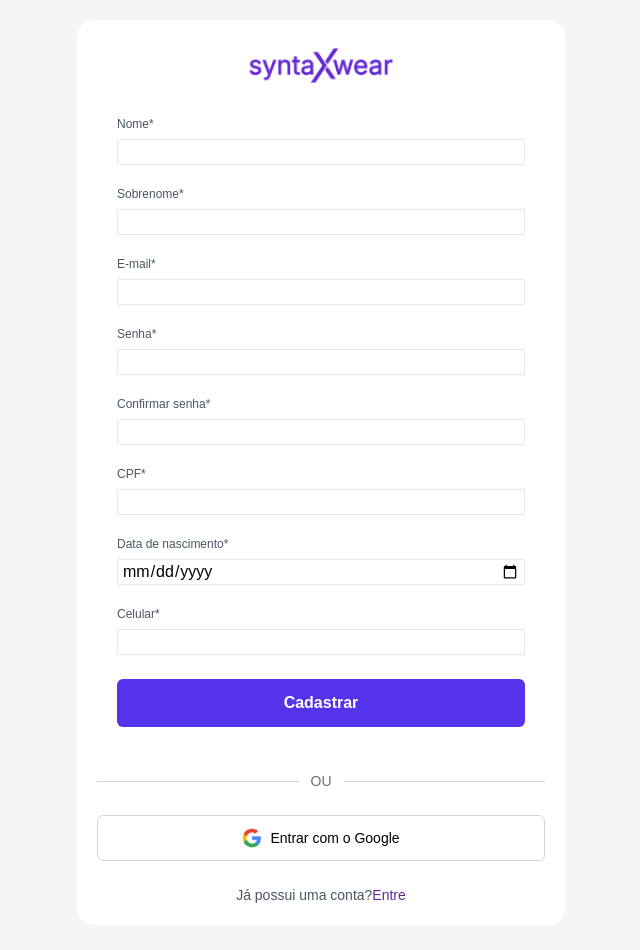
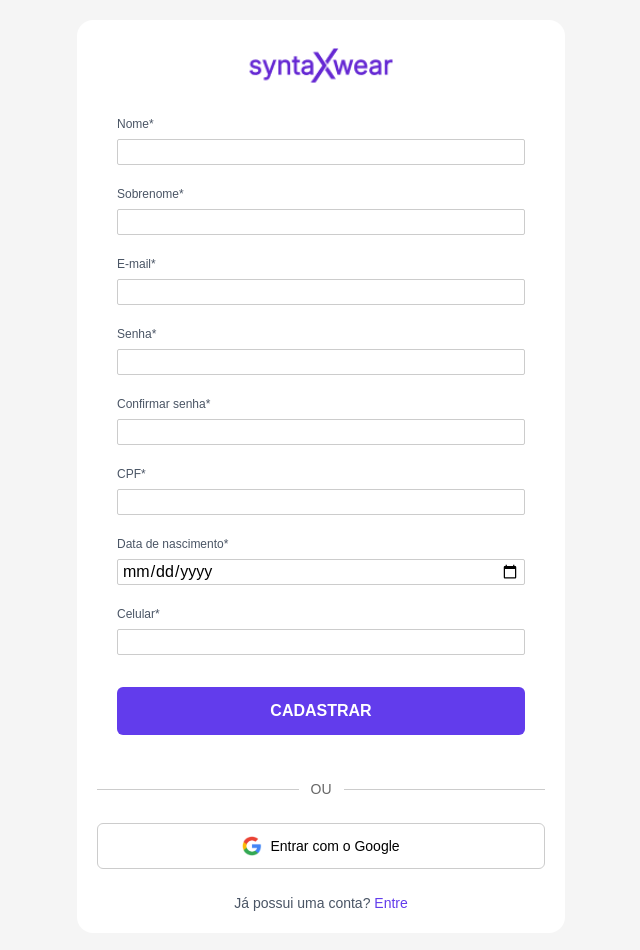
Before and after one commit to flaviocalaca/syntax-wear-app, a React (Vite) app: page /sign-up in a window 1280 px wide. Shown: the top 950 px of the page, without its empty margins (319-959 px from the left). Built offline with nearby package versions, Linux system fonts and the light colour scheme; a web font is replaced by a local one.

Commit message:
style: ajustes nas cores dos componentes

```diff
--- a/src/components/Button/index.tsx
+++ b/src/components/Button/index.tsx
@@ -11,8 +11,8 @@
   const buttonStyles = {
     base: 'flex justify-center items-center gap-2 text-nowrap leading-none hover:cursor-pointer transition-colors duration-200 font-medium rounded-full py-2.5',
     variant: {
-      primary: 'bg-white text-[#6329A2] hover:bg-gray-100',
-      secondary: 'bg-transparent border border-white text-white hover:bg-white hover:text-[#6329A2]',
+      primary: 'bg-white text-primary hover:bg-gray-100',
+      secondary: 'bg-transparent border border-white text-white hover:bg-white hover:text-primary',
     },
     size: {
       sm: 'px-5',
--- a/src/components/MenuItens/index.tsx
+++ b/src/components/MenuItens/index.tsx
@@ -17,7 +17,7 @@
             {itens.map((item) => (
               <li key={`${title}-${item}`}>
                 <a
-                  className="font-medium hover:text-[#ccc] transition-colors text-xl"
+                  className="font-medium hover:text-text-tertiary transition-colors text-xl"
                   href="#"
                 >
                   {item}
--- a/src/components/RegisterForm/index.tsx
+++ b/src/components/RegisterForm/index.tsx
@@ -14,12 +14,12 @@
         <div>
           <label className="text-xs text-gray-600">Nome*</label>
           <input
-            className={`w-full border rounded-xs px-1 mt-1 focus:outline-none focus:ring-2 ${errors.firstName ? "border-red-500 focus:ring-red-300" : "border-gray-200 focus:ring-[#5433EB]"}`}
+            className={`w-full border rounded-xs px-1 mt-1 focus:outline-none focus:ring-2 ${errors.firstName ? "border-error focus:ring-red-300" : "border-border focus:ring-accent"}`}
             type="text"
             {...register("firstName")}
           />
           {errors.firstName && (
-            <p className="text-xs text-red-600 mt-1">
+            <p className="text-xs text-error mt-1">
               {errors.firstName.message}
             </p>
           )}
@@ -28,12 +28,12 @@
         <div>
           <label className="text-xs text-gray-600">Sobrenome*</label>
           <input
-            className={`w-full border rounded-xs px-1 mt-1 focus:outline-none focus:ring-2 ${errors.lastName ? "border-red-500 focus:ring-red-300" : "border-gray-200 focus:ring-[#5433EB]"}`}
+            className={`w-full border rounded-xs px-1 mt-1 focus:outline-none focus:ring-2 ${errors.lastName ? "border-error focus:ring-red-300" : "border-border focus:ring-accent"}`}
             type="text"
             {...register("lastName")}
           />
           {errors.lastName && (
-            <p className="text-xs text-red-600 mt-1">
+            <p className="text-xs text-error mt-1">
               {errors.lastName.message}
             </p>
           )}
@@ -42,24 +42,24 @@
         <div>
           <label className="text-xs text-gray-600">E-mail*</label>
           <input
-            className={`w-full border rounded-xs px-1 mt-1 focus:outline-none focus:ring-2 ${errors.email ? "border-red-500 focus:ring-red-300" : "border-gray-200 focus:ring-[#5433EB]"}`}
+            className={`w-full border rounded-xs px-1 mt-1 focus:outline-none focus:ring-2 ${errors.email ? "border-error focus:ring-red-300" : "border-border focus:ring-accent"}`}
             type="email"
             {...register("email")}
           />
           {errors.email && (
-            <p className="text-xs text-red-600 mt-1">{errors.email.message}</p>
+            <p className="text-xs text-error mt-1">{errors.email.message}</p>
           )}
         </div>
 
         <div>
           <label className="text-xs text-gray-600">Senha*</label>
           <input
-            className={`w-full border rounded-xs px-1 mt-1 focus:outline-none focus:ring-2 ${errors.password ? "border-red-500 focus:ring-red-300" : "border-gray-200 focus:ring-[#5433EB]"}`}
+            className={`w-full border rounded-xs px-1 mt-1 focus:outline-none focus:ring-2 ${errors.password ? "border-error focus:ring-red-300" : "border-border focus:ring-accent"}`}
             type="password"
             {...register("password")}
           />
           {errors.password && (
-            <p className="text-xs text-red-600 mt-1">
+            <p className="text-xs text-error mt-1">
               {errors.password.message}
             </p>
           )}
@@ -68,12 +68,12 @@
         <div>
           <label className="text-xs text-gray-600">Confirmar senha*</label>
           <input
-            className={`w-full border rounded-xs px-1 mt-1 focus:outline-none focus:ring-2 ${errors.confirmPassword ? "border-red-500 focus:ring-red-300" : "border-gray-200 focus:ring-[#5433EB]"}`}
+            className={`w-full border rounded-xs px-1 mt-1 focus:outline-none focus:ring-2 ${errors.confirmPassword ? "border-error focus:ring-red-300" : "border-border focus:ring-accent"}`}
             type="password"
             {...register("confirmPassword")}
           />
           {errors.confirmPassword && (
-            <p className="text-xs text-red-600 mt-1">
+            <p className="text-xs text-error mt-1">
               {errors.confirmPassword.message}
             </p>
           )}
@@ -82,24 +82,24 @@
         <div>
           <label className="text-xs text-gray-600">CPF*</label>
           <input
-            className={`w-full border rounded-xs px-1 mt-1 focus:outline-none focus:ring-2 ${errors.cpf ? "border-red-500 focus:ring-red-300" : "border-gray-200 focus:ring-[#5433EB]"}`}
+            className={`w-full border rounded-xs px-1 mt-1 focus:outline-none focus:ring-2 ${errors.cpf ? "border-error focus:ring-red-300" : "border-border focus:ring-accent"}`}
             type="text"
             {...register("cpf")}
           />
           {errors.cpf && (
-            <p className="text-xs text-red-600 mt-1">{errors.cpf.message}</p>
+            <p className="text-xs text-error mt-1">{errors.cpf.message}</p>
           )}
         </div>
 
         <div>
           <label className="text-xs text-gray-600">Data de nascimento*</label>
           <input
-            className={`w-full border rounded-xs px-1 mt-1 focus:outline-none focus:ring-2 ${errors.birthDate ? "border-red-500 focus:ring-red-300" : "border-gray-200 focus:ring-[#5433EB]"}`}
+            className={`w-full border rounded-xs px-1 mt-1 focus:outline-none focus:ring-2 ${errors.birthDate ? "border-error focus:ring-red-300" : "border-border focus:ring-accent"}`}
             type="date"
             {...register("birthDate")}
           />
           {errors.birthDate && (
-            <p className="text-xs text-red-600 mt-1">
+            <p className="text-xs text-error mt-1">
               {errors.birthDate.message}
             </p>
           )}
@@ -108,12 +108,12 @@
         <div>
           <label className="text-xs text-gray-600">Celular*</label>
           <input
-            className={`w-full border rounded-xs px-1 mt-1 focus:outline-none focus:ring-2 ${errors.phone ? "border-red-500 focus:ring-red-300" : "border-gray-200 focus:ring-[#5433EB]"}`}
+            className={`w-full border rounded-xs px-1 mt-1 focus:outline-none focus:ring-2 ${errors.phone ? "border-error focus:ring-red-300" : "border-border focus:ring-accent"}`}
             type="tel"
             {...register("phone")}
           />
           {errors.phone && (
-            <p className="text-xs text-red-600 mt-1">{errors.phone.message}</p>
+            <p className="text-xs text-error mt-1">{errors.phone.message}</p>
           )}
         </div>
 
@@ -121,7 +121,7 @@
           <button
             type="submit"
             disabled={isSubmitting}
-            className="w-full py-3 bg-[#5433EB] text-white rounded-md font-semibold mt-2 disabled:opacity-60 cursor-pointer"
+            className="w-full py-3 bg-accent text-white rounded-md font-semibold uppercase mt-4 translate-all hover:bg-accent-hover disabled:opacity-60  cursor-pointer"
           >
             {isSubmitting ? "Cadastrando..." : "Cadastrar"}
           </button>
--- a/src/components/Separator/index.tsx
+++ b/src/components/Separator/index.tsx
@@ -1,9 +1,9 @@
 export const Separator = () => {
   return (
     <div className='flex items-center my-6'>
-      <span className='flex-1 border-t border-gray-300'></span>
-      <span className='px-3 text-gray-500 text-sm'>OU</span>
-      <span className='flex-1 border-t border-gray-300'></span>
+      <span className='flex-1 border-t border-border'></span>
+      <span className='px-3 text-gray-text text-sm'>OU</span>
+      <span className='flex-1 border-t border-border'></span>
     </div>
   )
 }
--- a/src/components/ShoppingCart/index.tsx
+++ b/src/components/ShoppingCart/index.tsx
@@ -17,7 +17,7 @@
         <img src={IconCart} alt="Ícone carrinho de compras" />
 
         {cart.length > 0 && (
-          <span className="absolute -top-3 -right-2 flex h-5 w-5 items-center justify-center rounded-full bg-red-500 text-xs font-bold text-white">
+          <span className="absolute -top-3 -right-2 flex h-5 w-5 items-center justify-center rounded-full bg-error text-xs font-bold text-white">
             {cart.length}
           </span>
         )}
--- a/src/components/SubscriptionForm/index.tsx
+++ b/src/components/SubscriptionForm/index.tsx
@@ -7,7 +7,7 @@
         id="newsletter"
         name="newsletter"
         placeholder="email@email.com"
-        className="rounded-[30px] bg-white py-3 px-5 placeholder-[#aaaaaa] text-black"
+        className="rounded-[30px] bg-white py-3 px-5 placeholder-border-alt text-black"
       />
     </form>
   );
--- a/src/pages/_app/about/index.tsx
+++ b/src/pages/_app/about/index.tsx
@@ -19,17 +19,17 @@
         />
       </div>
       <div className="text-black px-8 py-16 lg:px-20 md:w-1/2 h-full flex flex-col justify-center">
-        <h2 className="text-5xl lg:text-6xl font-medium text-[#333333] mb-8">
+        <h2 className="text-5xl lg:text-6xl font-medium text-text mb-8">
           Sobre nós
         </h2>
-        <p className="text-[#666666] text-lg leading-relaxed mb-5">
+        <p className="text-text-secondary text-lg leading-relaxed mb-5">
           Somos apaixonados por calçados que unem estilo, conforto e
           durabilidade. Nossas missão? Fazer você se sentir bem a cada passo,
           oferecendo uma experiencia de compras incrivel e uma seleção de tênis,
           botas e sapatos para todos as ocasiões.
         </p>
         <Link
-          className="self-start text-xs font-bold text-[#333333] uppercase border-b-2 tracking-[2.5px] hover:text-accent transition-colors duration-500"
+          className="self-start text-xs font-bold text-text uppercase border-b-2 tracking-[2.5px] hover:text-accent transition-colors duration-500"
           to="/our-stores"
         >
           Saiba mais sobre nossas lojas
--- a/src/pages/_auth/sign-in.tsx
+++ b/src/pages/_auth/sign-in.tsx
@@ -13,7 +13,7 @@
 
 function RouteComponent() {
   return (
-    <section className="text-black bg-[#F5F5F5] min-h-screen w-full flex justify-center items-center p-5">
+    <section className="text-black bg-surface min-h-screen w-full flex justify-center items-center p-5">
       <div className="w-112.5 bg-white rounded-[18px] p-10 shadow-md">
         <div className="flex flex-col">
           <Logo />
@@ -28,9 +28,9 @@
           <Separator />
           <LoginForm />
           <p className="text-sm text-gray-600 mt-6 text-center">
-          Ainda não possui uma conta?
+          Ainda não possui uma conta? {" "}
           <Link to="/sign-up"
-            className="font-medium text-[#6329A2] hover:underline"
+            className="font-medium text-accent hover:underline"
           >
             Cadastre-se
           </Link>
--- a/src/pages/_auth/sign-up.tsx
+++ b/src/pages/_auth/sign-up.tsx
@@ -13,23 +13,23 @@
 
 function RouteComponent() {
   return (
-    <section className='min-h-screen w-full flex justify-center items-center bg-[#F5F5F5] p-5'>
+    <section className='min-h-screen w-full flex justify-center items-center bg-surface p-5'>
       <div className='w-122 bg-white rounded-2xl p-5 flex flex-col '>
         <Logo />
         <RegisterForm />
         <Separator />
 
-        <button className="w-full flex items-center justify-center gap-2 border border-gray-300 rounded-md py-3 hover:bg-gray-50 transition cursor-pointer">
+        <button className="w-full flex items-center justify-center gap-2 border border-border rounded-md py-3 hover:bg-gray-50 transition cursor-pointer">
           <img className="w-5 h-5" src={GoogleIcom} alt="Icone do google" />
           <span className="text-sm font-medium text-black">
             Entrar com o Google
           </span>
         </button>
         <p className="text-sm text-gray-600 mt-6 text-center">
-          Já possui uma conta?
+          Já possui uma conta? {" "}
           <a
             href="/sign-in"
-            className="font-medium text-[#6329A2] hover:underline"
+            className="font-medium text-accent hover:underline"
           >
             Entre
           </a>
--- a/src/styles/globals.css
+++ b/src/styles/globals.css
@@ -50,7 +50,7 @@
 
 body {
     font-family: var(--font-display);
-    color:#ffffff;
+    color: var(--color-text);
     background-color: var(--color-surface)
 }
 /* Esconde scrollbar no Chrome, Safari e Edge */
```
Also changed, not shown: src/components/CEPForm/index.tsx (+3 -6 lines), src/components/Header/index.tsx (+1 -6 lines).
